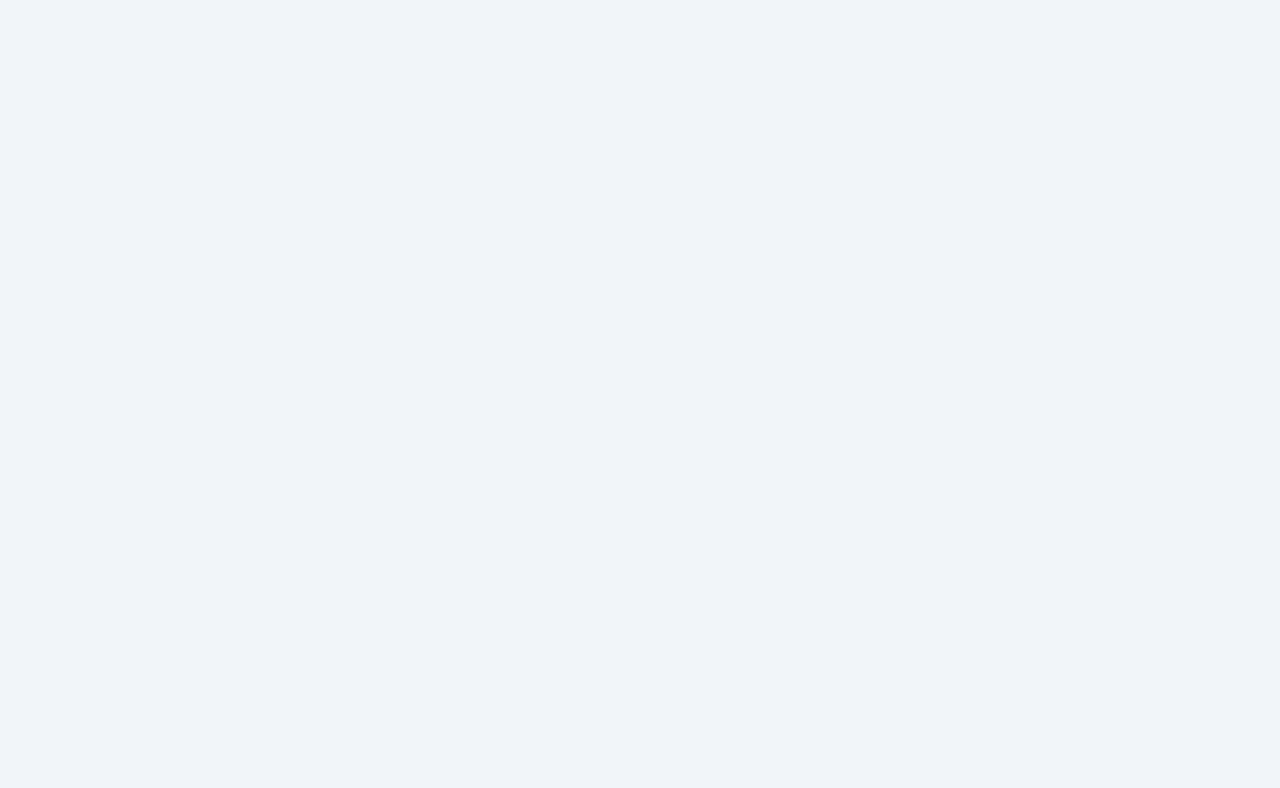
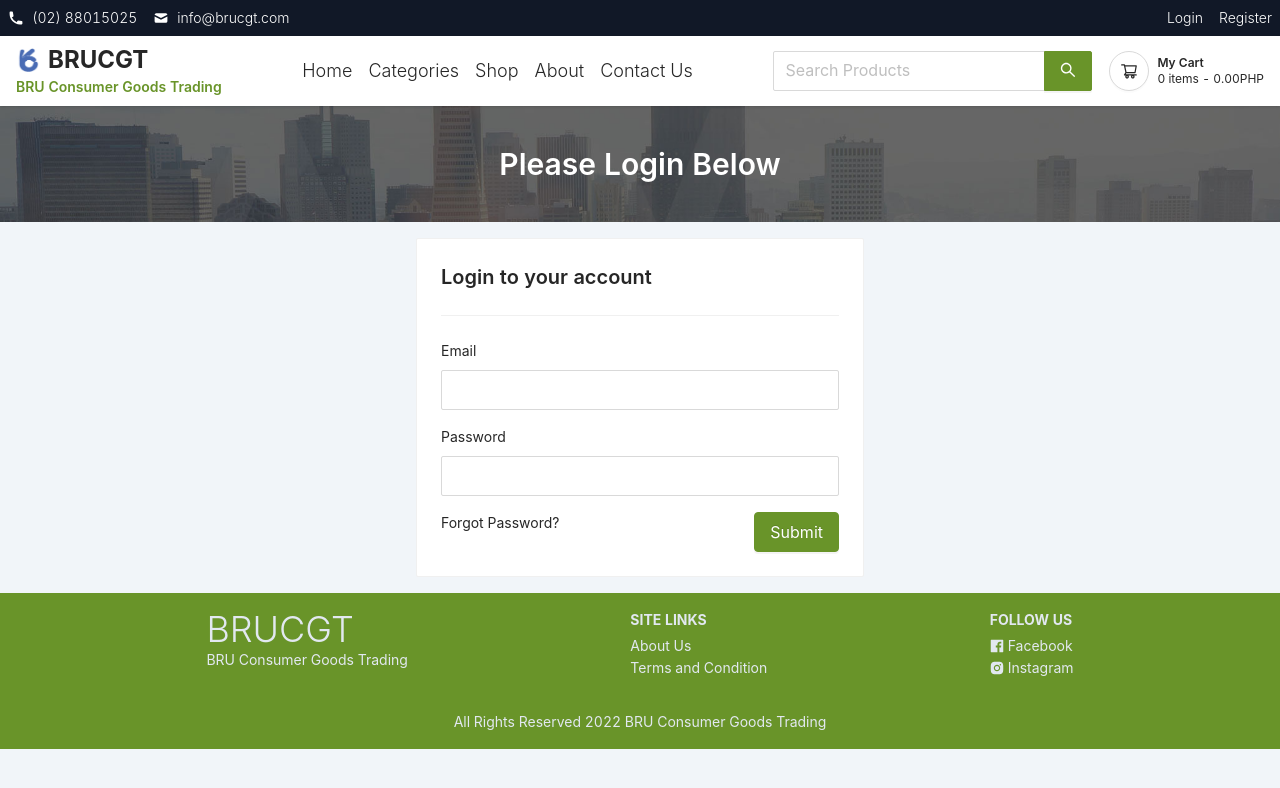
Before and after one commit to lenard123/brucgt, a React (Vite) app in the folder client/: page /login in a window 1280 px wide. Before the commit this address had no page. Shown: the top 788 px of the page. Built offline with nearby package versions, Linux system fonts and the light colour scheme.

Commit message:
Design Landing Page

```diff
--- a/client/src/Router.jsx
+++ b/client/src/Router.jsx
@@ -6,6 +6,8 @@ const Shop = React.lazy(() => import('./pages/Shop/Shop'))
 const LandingPage = React.lazy(() => import('./pages/LandingPage/LandingPage'))
 const About = React.lazy(() => import('./pages/About/About'))
 const Contact = React.lazy(() => import('./pages/Contact/Contact'))
+const Register = React.lazy(() => import('./pages/Register/Register'))
+const Login = React.lazy(() => import('./pages/Login/Login'))
 
 export default function Router()
 {
@@ -17,6 +19,8 @@ export default function Router()
                     <Route path='about' element={<About />} />
                     <Route path='contact' element={<Contact />} />
                     <Route path='shop' element={<Shop />} />
+                    <Route path='login' element={<Login />} />
+                    <Route path='register' element={<Register />} />
                 </Route>
             </Routes>
         </BrowserRouter>
--- a/client/src/layouts/MainLayout/components/Header.jsx
+++ b/client/src/layouts/MainLayout/components/Header.jsx
@@ -1,9 +1,10 @@
+import { Link } from "react-router-dom";
 
 
 export default function Header() {
     return (
         <header className="bg-gray-900 text-white text-sm font-light p-2">
-            <div className="container mx-auto max-w-screen-xl flex">
+            <div className="container mx-auto max-w-screen-xl flex justify-between">
                 {/* Left */}
                 <div className="flex gap-4">
                     <a href="tel:(02) 88015025" className="flex items-center gap-2">
@@ -24,7 +25,8 @@ export default function Header() {
                 </div>
                 {/* Right */}
                 <div className="flex gap-4">
-
+                    <Link to='/login'>Login</Link>
+                    <Link to='/register'>Register</Link>
                 </div>
             </div>
         </header>
--- a/client/src/layouts/MainLayout/components/Navbar.jsx
+++ b/client/src/layouts/MainLayout/components/Navbar.jsx
@@ -1,6 +1,6 @@
 import { MenuOutlined, SearchOutlined, ShoppingCartOutlined } from '@ant-design/icons';
 import logo from '@/assets/logo.png';
-import { Button, Input } from 'antd';
+import { Button, Dropdown, Input, Menu } from 'antd';
 import { Link } from 'react-router-dom';
 
 export default function Navbar() {
@@ -20,7 +20,17 @@ export default function Navbar() {
                     </a>
                     <div className="hidden xl:flex justify-center text-lg  font-light gap-4">
                         <Link to='/'>Home</Link>
-                        <a href="#">Categories</a>
+                        <Dropdown
+                            placement='bottom'
+                            overlay={<Menu items={[
+                                {label: 'T Shirt', key: 1},
+                                {label: 'Polo Shirt', key: 2},
+                                {label: 'Wet Shirt', key: 3},
+                                {label: 'Clothing', key: 4},
+                                {label: 'Bag', key: 5},
+                            ]}/>}>
+                            <a>Categories</a>
+                        </Dropdown>
                         <Link to="/shop">Shop</Link>
                         <Link to='/about'>About</Link>
                         <Link to='/contact'>Contact Us</Link>
--- /dev/null
+++ b/client/src/pages/Login/Login.jsx
@@ -0,0 +1,33 @@
+import { Button, Card, Divider, Form, Input, Typography } from "antd";
+import { Link } from "react-router-dom";
+import Banner from "../../components/Banner/Banner";
+
+const { Title } = Typography
+const { Item } = Form
+
+export default function Login() {
+    return (
+        <>
+            <Banner title='Please Login Below'/>
+            <main className="bru-container mt-4">
+                <Card className="max-w-md mx-auto">
+                    <Title level={4}>Login to your account</Title>
+                    <Divider />
+                    <Form layout="vertical">
+                        <Item label='Email' className="mb-4">
+                            <Input size="large"/>
+                        </Item>
+                        <Item label='Password' className="mb-4">
+                            <Input type='password' size="large"/>
+                        </Item>
+
+                        <div className="flex justify-between">
+                            <Link to='/forgot-password'>Forgot Password?</Link>
+                            <Button type="primary" htmlType="submit" size='large' className='rounded float-right'>Submit</Button>
+                        </div>
+                    </Form>
+                </Card>
+            </main>
+        </>
+    )
+}
--- /dev/null
+++ b/client/src/pages/Register/Register.jsx
@@ -0,0 +1,6 @@
+
+
+export default function Register()
+{
+    return 'Register'
+}
```
